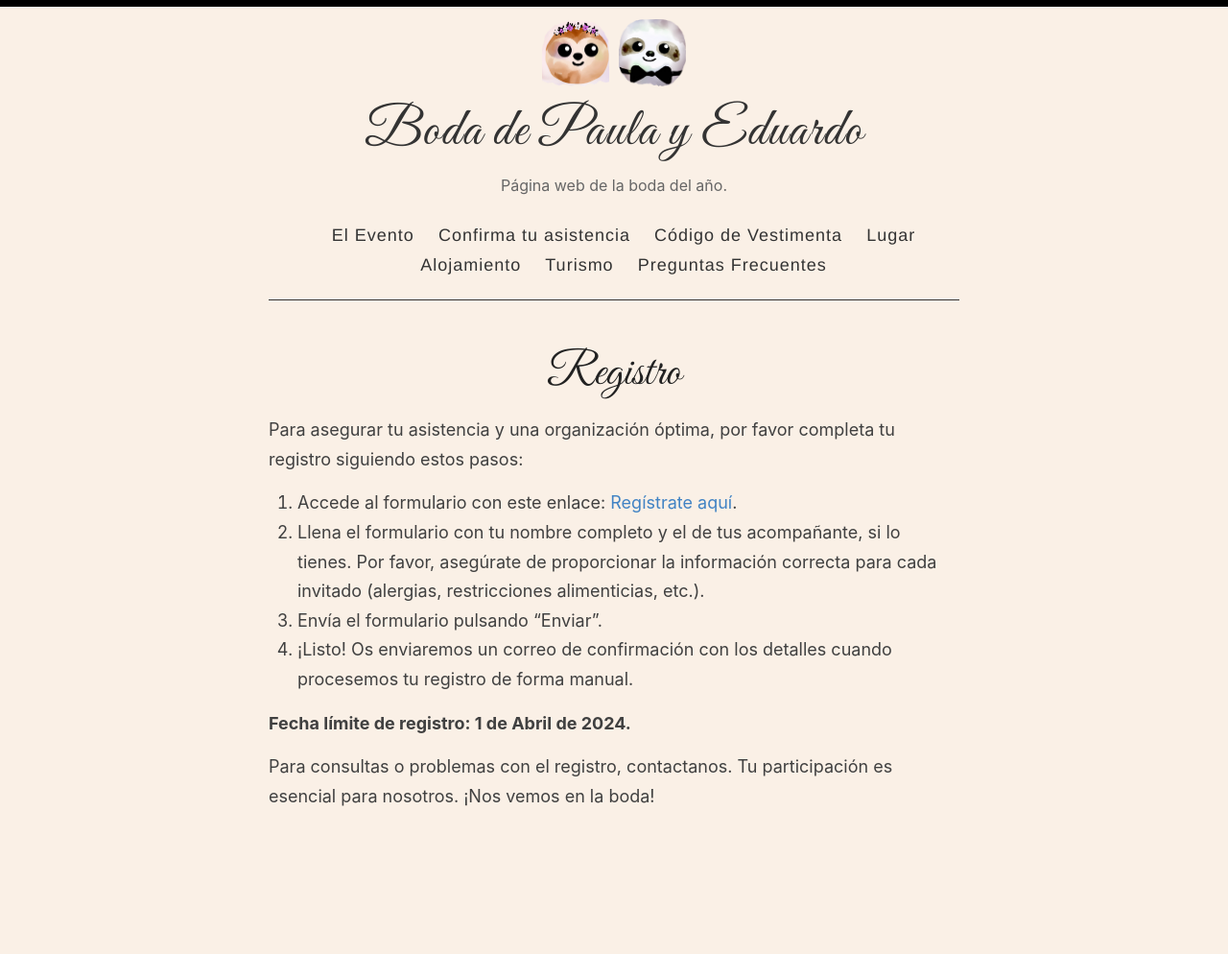
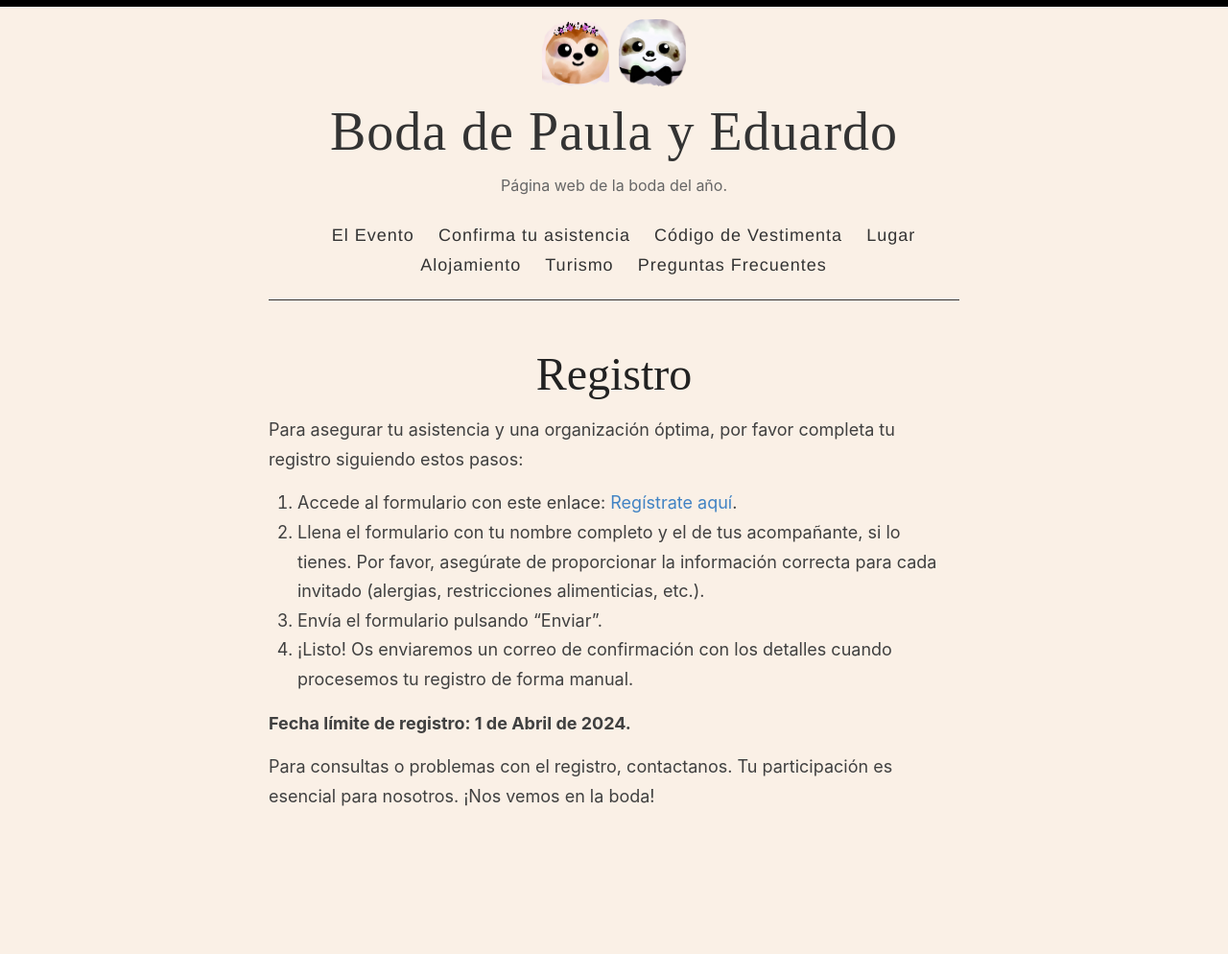
Before and after one commit to boda-paula-y-eduardo/boda-paula-eduardo, a Jekyll site: the page built from _pages/registro.md, in a window 1280 px wide. Shown: the whole page at 96% size. Built offline with Jekyll 4.4.1, drawn with Linux system fonts in a browser that asks for light colours; some web fonts are replaced.

Commit message:
test font

```diff
--- a/_layouts/default.html
+++ b/_layouts/default.html
@@ -7,6 +7,7 @@
     <link href="https://fonts.googleapis.com/css2?family=Great+Vibes&display=swap" rel="stylesheet">
     <link href="https://fonts.googleapis.com/css2?family=Playfair+Display:wght@700&display=swap" rel="stylesheet">
     <link rel="stylesheet" type="text/css" href="{{ site.baseurl }}/assets/style.css" />
+    <link href="https://fonts.googleapis.com/css2?family=Damion&display=swap" rel="stylesheet">
     <link rel="alternate" type="application/rss+xml" title="{{ site.name }} - {{ site.description }}" href="{{ site.baseurl }}/feed.xml" />
     <link rel="canonical" href="{{ site.url }}{{ page.url }}" />
 
--- a/assets/style.scss
+++ b/assets/style.scss
@@ -298,7 +298,7 @@
   margin: 0;
   color: $darkGray;
   cursor: pointer;
-  font-family: 'Great Vibes', cursive; /* Updated font family */
+  font-family: 'Damion', cursive; /* Updated font family */
   font-weight: 300;
   font-size: 56px;
   letter-spacing: 1px;
@@ -450,7 +450,7 @@
 }
 
 .page h1 {
-  font-family: 'Great Vibes', cursive;
+  font-family: 'Damion', cursive;
   text-align: center;
   font-weight: normal;
   font-kerning: auto;
```
